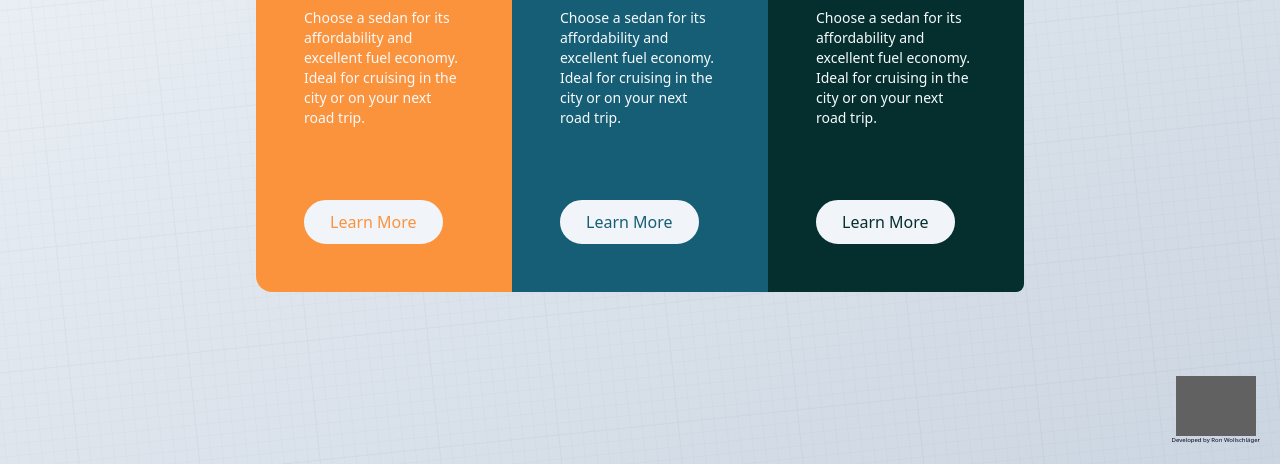
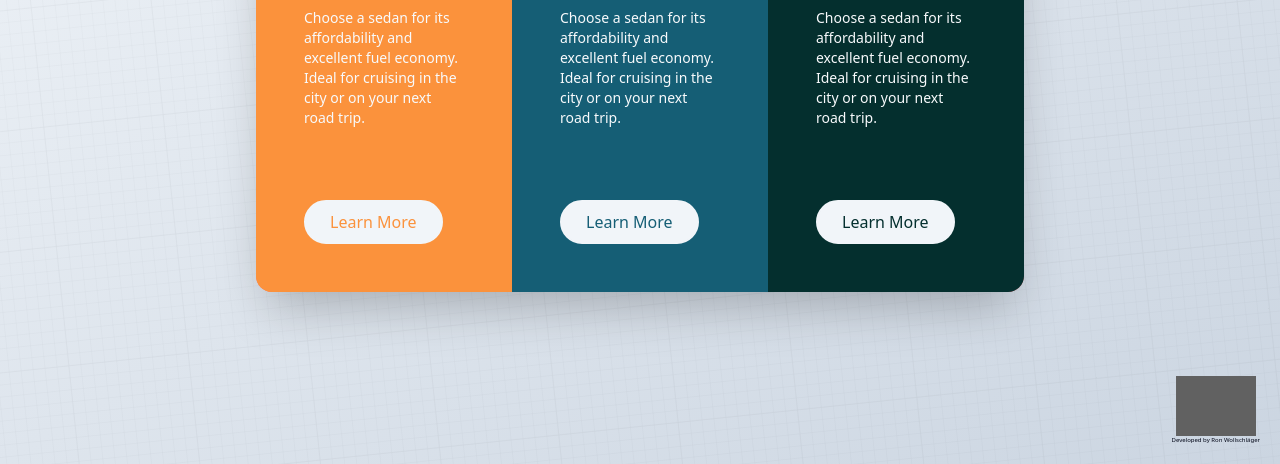
Before and after one commit to ron-wollschlaeger/Frontendmentor-3_column_preview_card_component, a plain HTML site: page index.html in a window 1280 px wide. Shown: the part 336-800 px from the top of the page. Drawn offline with Linux system fonts and the light colour scheme; grey boxes are pictures that could not be loaded; a script that the page names is missing.

Commit message:
Update rounded corner and shadow

```diff
--- a/index.html
+++ b/index.html
@@ -78,8 +78,9 @@
     </button>
     <!-- Template END -->
 
-    <main class="z-10 flex flex-col w-full max-w-screen-md mx-4 my-24 shadow-xl md:flex-row text-slate-50">
-        <div class="flex flex-col gap-6 p-12 bg-orange-400 rounded-t-2xl md:rounded-tr-none md:rounded-bl-2xl">
+    <main
+        class="z-10 flex flex-col w-full max-w-screen-md mx-4 my-24 overflow-hidden bg-red-400 shadow-2xl md:flex-row text-slate-50 rounded-2xl">
+        <div class="flex flex-col gap-6 p-12 bg-orange-400">
             <img class="w-fit" src="./images/icon-sedans.svg" alt="Car Illustration">
             <h2 class="text-3xl uppercase font-title">Sedans</h2>
             <p class="text-sm font-xs md:mb-12">Choose a sedan for its affordability and excellent fuel
@@ -104,7 +105,7 @@
                 href="#">Learn
                 More</a>
         </div>
-        <div class="flex flex-col gap-6 p-12 rounded-b-lg bg-teal-950 md:rounded-bl-none md:rounded-tr-2xl">
+        <div class="flex flex-col gap-6 p-12 bg-teal-950">
             <img class="w-fit" src="./images/icon-luxury.svg" alt="Car Illustration">
             <h2 class="text-3xl uppercase font-title">Luxury</h2>
             <p class="text-sm font-xs md:mb-12">Choose a sedan for its affordability and excellent fuel economy. Ideal
```
Also changed, not shown: dist/style.css.
